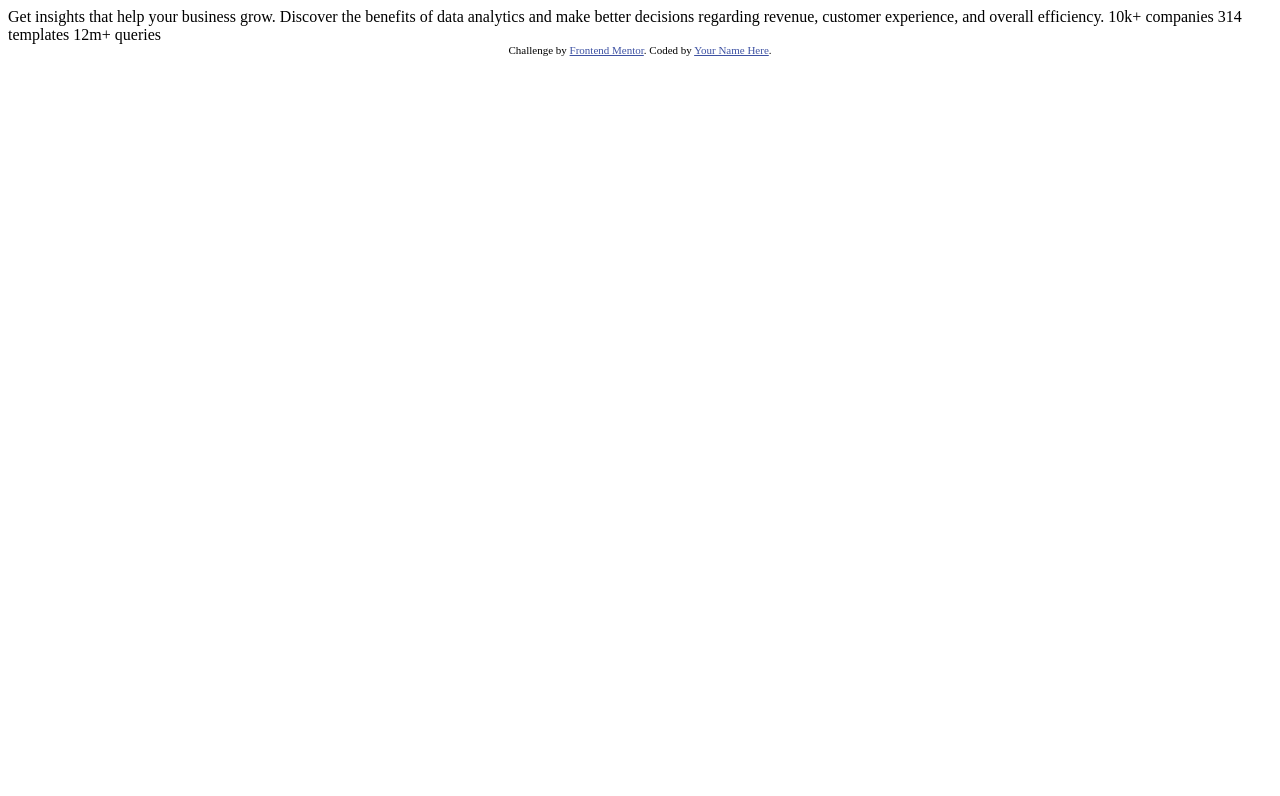
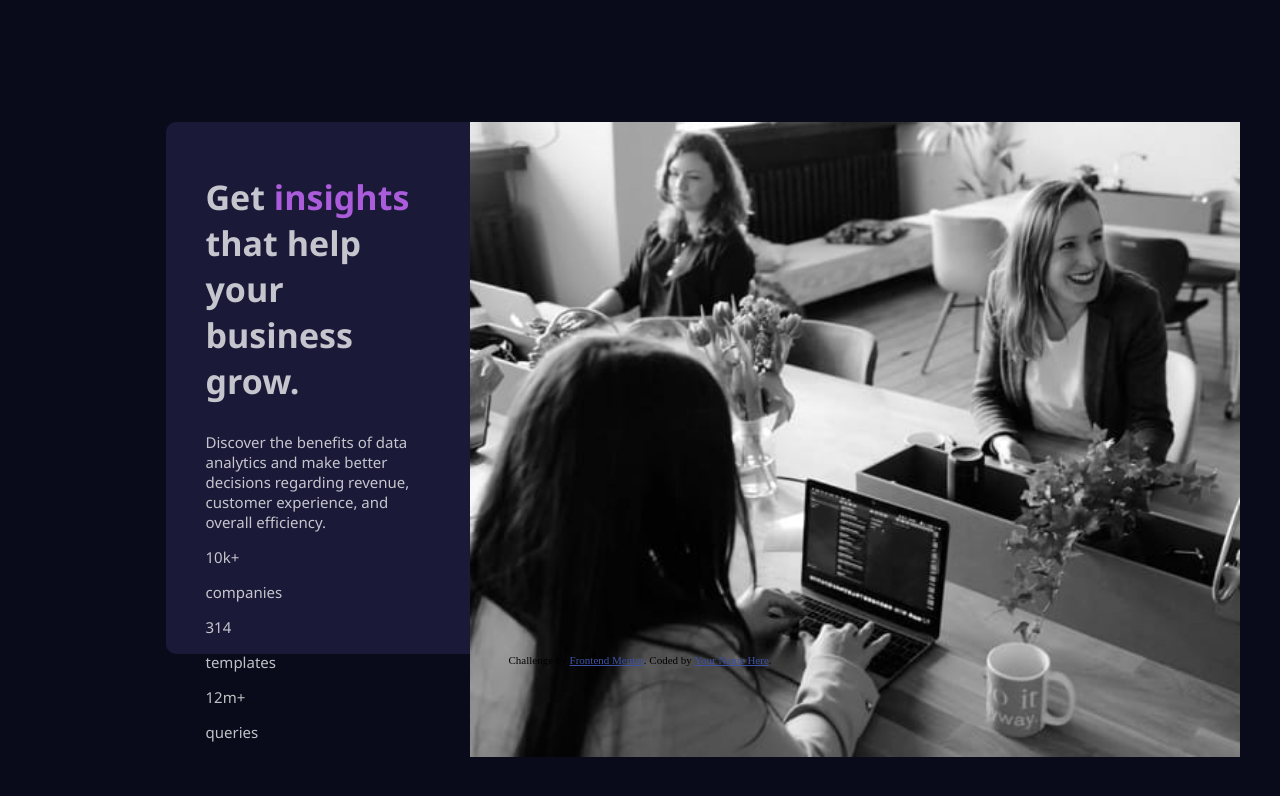
Before and after one commit to renzol2/frontend-mentor, a plain HTML site: page stats-preview-card-component-main/index.html in a window 1280 px wide. Drawn offline with Linux system fonts and the light colour scheme.

Commit message:
Add preliminary styles to card

```diff
--- a/stats-preview-card-component-main/index.html
+++ b/stats-preview-card-component-main/index.html
@@ -1,33 +1,64 @@
 <!DOCTYPE html>
 <html lang="en">
   <head>
-  <meta charset="UTF-8">
-  <meta name="viewport" content="width=device-width, initial-scale=1.0"> <!-- displays site properly based on user's device -->
+    <meta charset="UTF-8" />
+    <meta name="viewport" content="width=device-width, initial-scale=1.0" />
+    <!-- displays site properly based on user's device -->
 
-  <link rel="icon" type="image/png" sizes="32x32" href="./images/favicon-32x32.png">
+    <link
+      rel="icon"
+      type="image/png"
+      sizes="32x32"
+      href="./images/favicon-32x32.png"
+    />
 
     <title>Frontend Mentor | Stats preview card component</title>
 
     <!-- Feel free to remove these styles or customise in your own stylesheet 👍 -->
     <style>
-    .attribution { font-size: 11px; text-align: center; }
-    .attribution a { color: hsl(228, 45%, 44%); }
+      .attribution {
+        font-size: 11px;
+        text-align: center;
+      }
+      .attribution a {
+        color: hsl(228, 45%, 44%);
+      }
     </style>
+    <link rel="stylesheet" href="./styles/index.css" />
   </head>
   <body>
+    <div class="root">
+      <div class="card">
+        <div class="info">
+          <h2 class="header">
+            Get
+            <span class="emphasis">insights</span>
+            that help your business grow.
+          </h2>
 
-  Get insights that help your business grow.
+          <p>
+            Discover the benefits of data analytics and make better decisions
+            regarding revenue, customer experience, and overall efficiency.
+          </p>
 
-  Discover the benefits of data analytics and make better decisions regarding revenue, customer
-  experience, and overall efficiency.
-
-  10k+ companies
-  314 templates
-  12m+ queries
+          <p>10k+</p>
+          <p>companies</p>
+          <p>314</p>
+          <p>templates</p>
+          <p>12m+</p>
+          <p>queries</p>
+        </div>
+        <div class="image-column">
+          <img class="image" src="images/image-header-desktop.jpg" />
+        </div>
+      </div>
+    </div>
 
     <div class="attribution">
-    Challenge by <a href="https://www.frontendmentor.io?ref=challenge" target="_blank">Frontend Mentor</a>.
-    Coded by <a href="#">Your Name Here</a>.
+      Challenge by
+      <a href="https://www.frontendmentor.io?ref=challenge" target="_blank"
+        >Frontend Mentor</a
+      >. Coded by <a href="#">Your Name Here</a>.
     </div>
   </body>
 </html>
--- /dev/null
+++ b/stats-preview-card-component-main/styles/index.css
@@ -0,0 +1,43 @@
+html {
+  width: 100%;
+  height: 100vh;
+  background-color: hsl(233, 47%, 7%);
+}
+
+.root {
+  font-family: 'Segoe UI', Tahoma, Geneva, Verdana, sans-serif;
+  display: flex;
+  flex-direction: column;
+  align-items: center;
+  justify-content: center;
+}
+
+.card {
+  margin-top: 9%;
+  width: 75%;
+  display: grid;
+  grid-template-columns: 1fr 1fr;
+  background-color: hsl(244, 38%, 16%);
+  color: hsla(0, 0%, 100%, 0.75);
+  font-size: 15px;
+  border-radius: 10px;
+}
+
+.info {
+  padding: 8% 13% 0% 13%;
+}
+
+.header {
+  font-size: 34px;
+}
+
+.emphasis {
+  color: hsl(277, 64%, 61%);
+}
+
+.image {
+  background-color: hsl(277, 64%, 61%, 2);
+  overflow: hidden;
+  height: 100%;
+  z-index: 2;
+}
```
Lines whose indentation alone changed are shown as unchanged.
